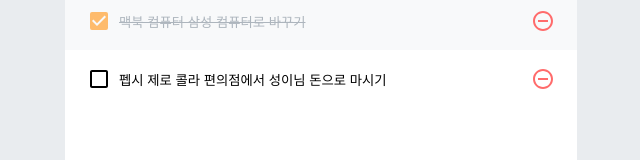
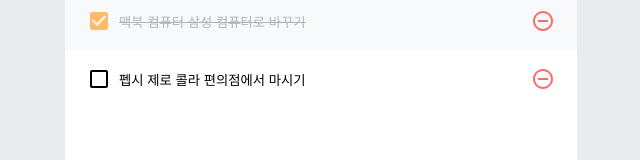
Before and after one commit to wjdgml3834/react-technique-todo-app, a React (Create React App) app: page / in a window 1280 px wide. Shown: the part 269-429 px from the top of the page, without its empty margins (319-959 px from the left). Built offline with nearby package versions, Linux system fonts and the light colour scheme.

Commit message:
📝  할일 예시 텍스트 수정

```diff
--- a/src/App.js
+++ b/src/App.js
@@ -17,7 +17,7 @@ function App() {
     },
     {
       id: 3,
-      text: "펩시 제로 콜라 편의점에서 성이님 돈으로 마시기",
+      text: "펩시 제로 콜라 편의점에서 마시기",
       checked: false,
     },
   ]);
```
